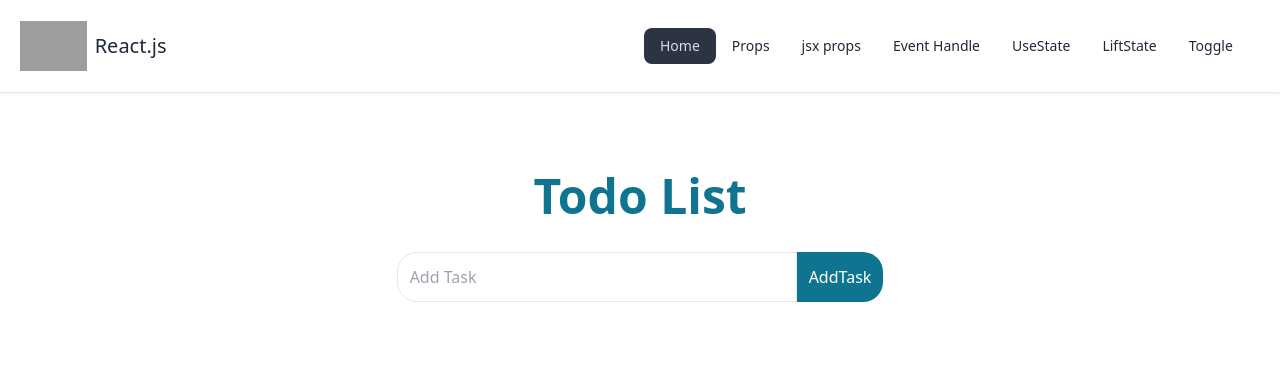
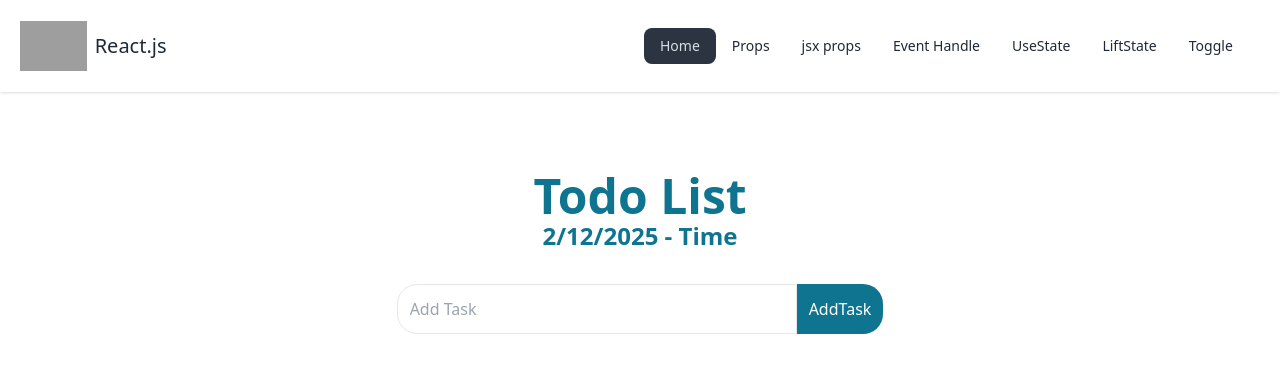
Before and after one commit to minhazapon/react-2025-part2, a React (Vite) app: page / in a window 1280 px wide. Shown: the top 372 px of the page. Built offline with nearby package versions, Linux system fonts and the light colour scheme; grey boxes are pictures that could not be loaded.

Commit message:
added date file

```diff
--- a/src/todo file/Todo.jsx
+++ b/src/todo file/Todo.jsx
@@ -27,12 +27,16 @@ function Todo() {
         setInputValue("")
     }
 
+    const now = new Date();
+    const formatedDate = now.toLocaleDateString();
+
     return (
         <>
             <div className=" m-20 ">
                 <div>
                     <div>
                         <p className=" text-5xl font-bold text-cyan-700 text-center ">Todo List</p>
+                        <p className=" text-2xl font-bold text-cyan-700 text-center ">{formatedDate} - Time</p>
                     </div>
                     <div className=" flex justify-center mt-8 ">
                         <form onSubmit={handleFormValue} className=" flex items-center">
@@ -60,8 +64,8 @@ function Todo() {
                                         <div className=" flex justify-between items-center gap-20 border-[1px] w-[420px] h-[50px] p-3 rounded-xl ">
                                             <p>{task}</p>
                                             <div className=" flex items-center gap-2  ">
-                                                <p > <MdDeleteSweep className=" h-[30px] w-[30px] "></MdDeleteSweep> </p>
-                                                <p > <CiEdit className=" h-[30px] w-[30px] "></CiEdit> </p>
+                                                <p > <MdDeleteSweep className=" cursor-pointer h-[30px] w-[30px] "></MdDeleteSweep> </p>
+                                                <p > <CiEdit className=" cursor-pointer h-[30px] w-[30px] "></CiEdit> </p>
                                             </div>
                                         </div>
                                     </div>
```
